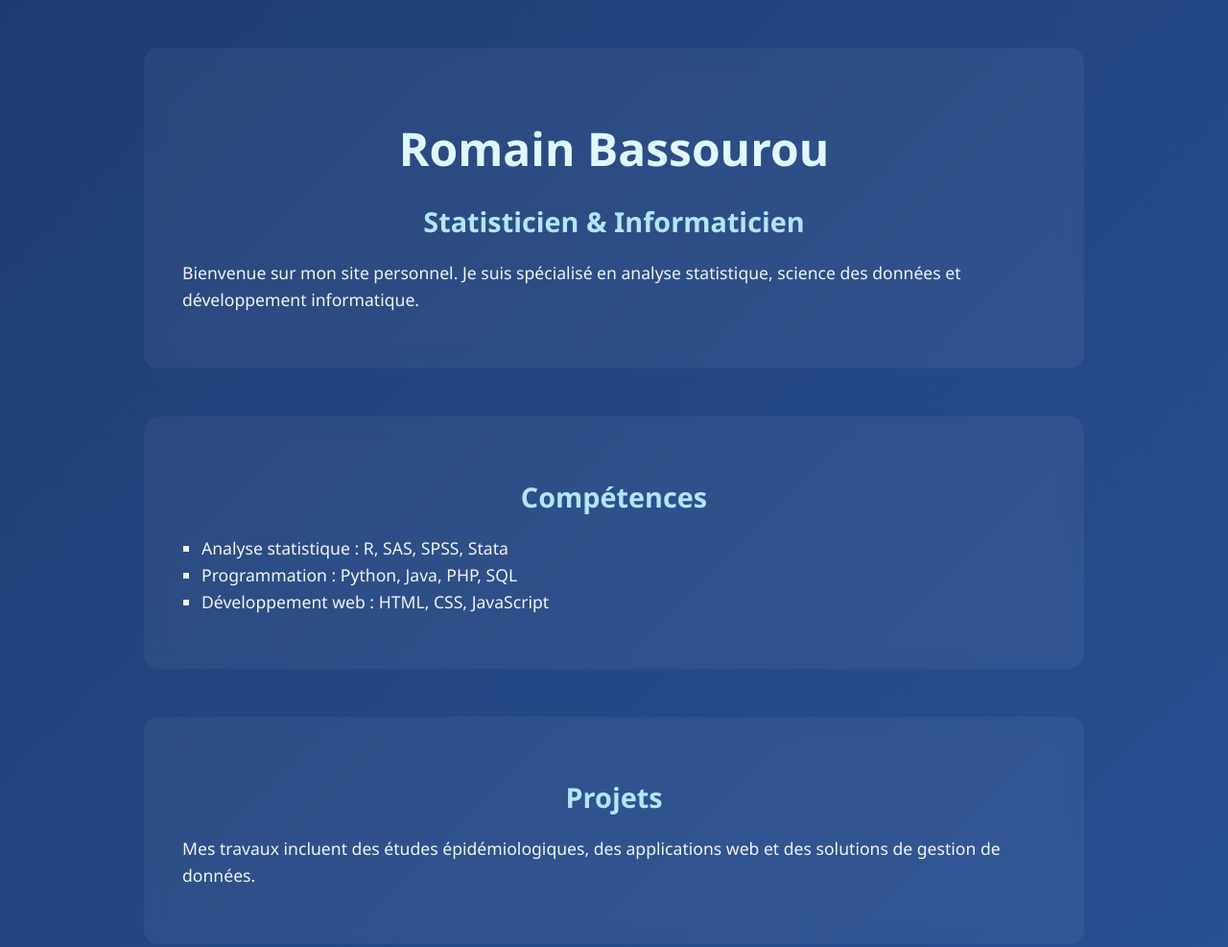
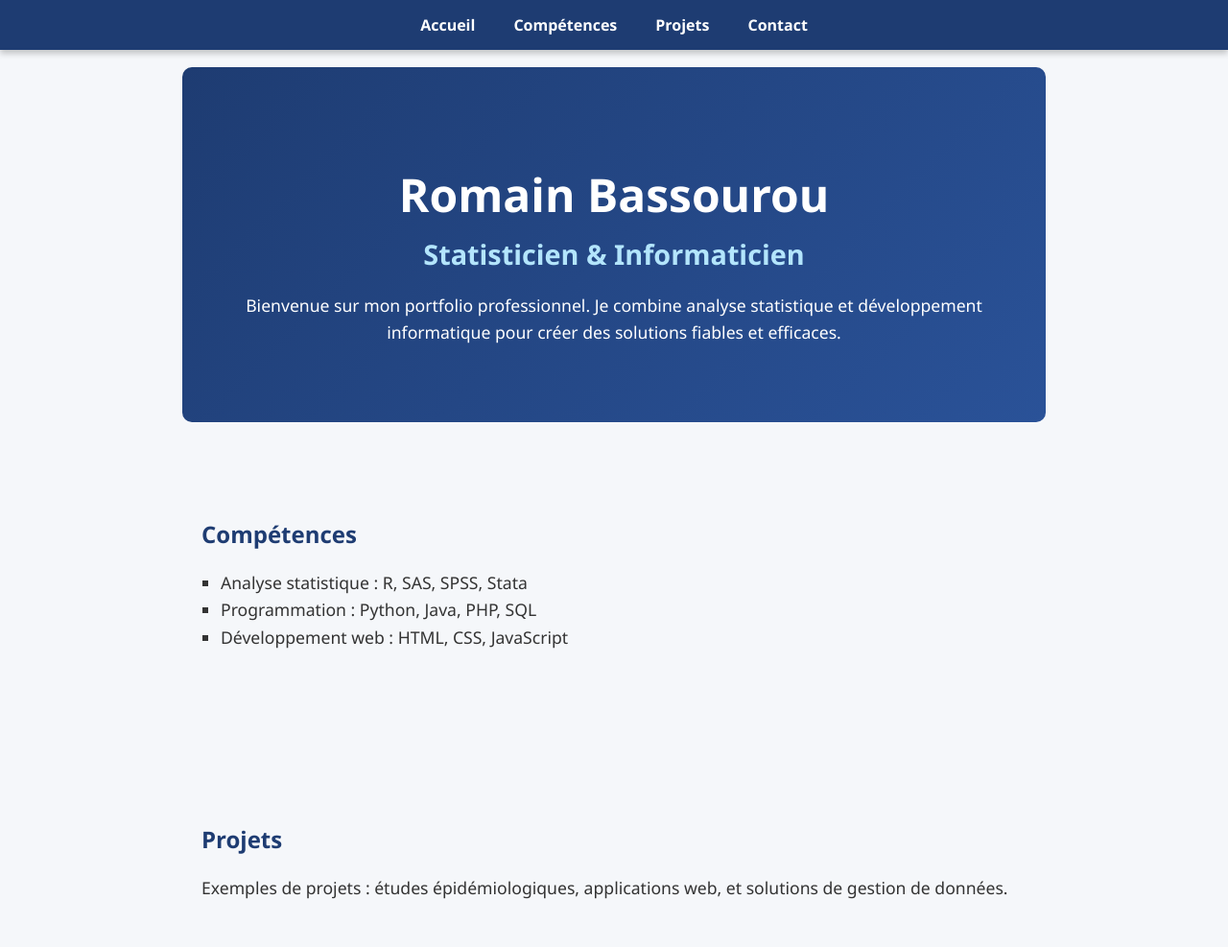
Before and after one commit to romainbassourou/romainbassourou.github.io, a plain HTML site: page index.html in a window 1280 px wide. Shown: the top 987 px of the page at 96% size. Drawn offline with Linux system fonts and the light colour scheme.

Commit message:
Add files via upload

```diff
--- a/index.html
+++ b/index.html
@@ -3,50 +3,52 @@
 <head>
   <meta charset="UTF-8">
   <meta name="viewport" content="width=device-width, initial-scale=1.0">
-  <title>Romain Bassourou - Statisticien & Informaticien</title>
-  <!-- CSS -->
+  <title>Romain Bassourou - Portfolio</title>
   <style>
-    /* Dégradé bleu en fond */
-    body {
-      margin: 0;
-      font-family: 'Segoe UI', Tahoma, Geneva, Verdana, sans-serif;
-      background: linear-gradient(135deg, #1e3c72, #2a5298);
-      color: #f4f4f4;
-      scroll-behavior: smooth;
+    /* RESET & BASE */
+    * { margin:0; padding:0; box-sizing:border-box; }
+    body { font-family: 'Segoe UI', Tahoma, Geneva, Verdana, sans-serif; scroll-behavior: smooth; background: #f5f7fa; color: #333; }
+
+    /* MENU FIXE */
+    nav {
+      position: fixed;
+      top: 0; left: 0; width: 100%;
+      background: #1e3c72; /* bleu foncé */
+      display: flex;
+      justify-content: center;
+      padding: 15px 0;
+      z-index: 1000;
+      box-shadow: 0 4px 6px rgba(0,0,0,0.2);
     }
+    nav a {
+      color: #fff;
+      text-decoration: none;
+      margin: 0 20px;
+      font-weight: bold;
+      transition: color 0.3s;
+    }
+    nav a:hover { color: #00bfff; }
 
-    .container {
+    /* SECTIONS */
+    section {
+      padding: 100px 20px 80px;
       max-width: 900px;
-      margin: auto;
-      background: rgba(255, 255, 255, 0.05);
-      padding: 40px;
-      border-radius: 15px;
-      margin-top: 50px;
-      backdrop-filter: blur(10px);
+      margin: 0 auto;
     }
+    #home { background: linear-gradient(135deg, #1e3c72, #2a5298); color: #fff; text-align: center; border-radius: 10px; margin-top: 70px; }
+    #home h1 { font-size: 3em; margin-bottom: 10px; }
+    #home h2 { font-size: 1.8em; color: #b3e5fc; }
 
-    h1, h2 {
-      text-align: center;
-      margin-bottom: 20px;
-    }
-
-    h1 { font-size: 3em; color: #e0f7ff; }
-    h2 { font-size: 1.8em; color: #b3e5fc; }
-
-    p, li {
-      font-size: 1.1em;
-      line-height: 1.6;
-    }
-
+    section h2 { margin-bottom: 20px; color: #1e3c72; }
+    section p, section li { font-size: 1.1em; line-height: 1.6; }
     ul { list-style-type: square; padding-left: 20px; }
 
-    /* Bouton retour en haut */
+    /* BOUTON RETOUR EN HAUT */
     #topBtn {
       display: none;
       position: fixed;
       bottom: 30px;
       right: 30px;
-      z-index: 99;
       font-size: 18px;
       border: none;
       outline: none;
@@ -58,61 +60,61 @@
       box-shadow: 0 4px 6px rgba(0,0,0,0.3);
       transition: 0.3s;
     }
-
     #topBtn:hover { background-color: #009acd; }
 
-    /* Animation fade-in sections */
-    .fade-in {
-      opacity: 0;
-      transform: translateY(20px);
-      transition: all 1s ease;
-    }
+    /* FADE-IN */
+    .fade-in { opacity: 0; transform: translateY(20px); transition: all 1s ease; }
+    .fade-in.visible { opacity: 1; transform: translateY(0); }
 
-    .fade-in.visible {
-      opacity: 1;
-      transform: translateY(0);
-    }
-
-    /* Liens */
-    a { color: #00e5ff; text-decoration: none; }
+    /* LIENS */
+    a { color: #1e3c72; text-decoration: none; }
     a:hover { text-decoration: underline; }
 
   </style>
 </head>
 <body>
 
-  <div class="container fade-in">
+  <!-- MENU -->
+  <nav>
+    <a href="#home">Accueil</a>
+    <a href="#skills">Compétences</a>
+    <a href="#projects">Projets</a>
+    <a href="#contact">Contact</a>
+  </nav>
+
+  <!-- SECTIONS -->
+  <section id="home" class="fade-in">
     <h1>Romain Bassourou</h1>
     <h2>Statisticien & Informaticien</h2>
-    <p>Bienvenue sur mon site personnel. Je suis spécialisé en analyse statistique, science des données et développement informatique.</p>
-  </div>
+    <p>Bienvenue sur mon portfolio professionnel. Je combine analyse statistique et développement informatique pour créer des solutions fiables et efficaces.</p>
+  </section>
 
-  <div class="container fade-in">
+  <section id="skills" class="fade-in">
     <h2>Compétences</h2>
     <ul>
       <li>Analyse statistique : R, SAS, SPSS, Stata</li>
       <li>Programmation : Python, Java, PHP, SQL</li>
       <li>Développement web : HTML, CSS, JavaScript</li>
     </ul>
-  </div>
+  </section>
 
-  <div class="container fade-in">
+  <section id="projects" class="fade-in">
     <h2>Projets</h2>
-    <p>Mes travaux incluent des études épidémiologiques, des applications web et des solutions de gestion de données.</p>
-  </div>
+    <p>Exemples de projets : études épidémiologiques, applications web, et solutions de gestion de données.</p>
+  </section>
 
-  <div class="container fade-in">
+  <section id="contact" class="fade-in">
     <h2>Contact</h2>
     <p>Email : <a href="mailto:tonemail@example.com">tonemail@example.com</a></p>
     <p>LinkedIn : <a href="#">Mon profil</a></p>
-  </div>
+  </section>
 
-  <!-- Bouton retour en haut -->
+  <!-- BOUTON RETOUR EN HAUT -->
   <button onclick="topFunction()" id="topBtn" title="Retour en haut">↑</button>
 
   <!-- JS -->
   <script>
-    // Bouton retour en haut
+    // BOUTON RETOUR EN HAUT
     const topBtn = document.getElementById("topBtn");
     window.onscroll = function() {
       if (document.body.scrollTop > 300 || document.documentElement.scrollTop > 300) {
@@ -121,27 +123,20 @@
         topBtn.style.display = "none";
       }
     };
-    function topFunction() {
-      window.scrollTo({top: 0, behavior: 'smooth'});
-    }
+    function topFunction() { window.scrollTo({top: 0, behavior: 'smooth'}); }
 
-    // Animation fade-in au scroll
+    // FADE-IN AU SCROLL
     const faders = document.querySelectorAll('.fade-in');
-    const appearOptions = {
-      threshold: 0.2
-    };
-    const appearOnScroll = new IntersectionObserver(function(entries, appearOnScroll){
+    const appearOptions = { threshold: 0.2 };
+    const appearOnScroll = new IntersectionObserver(function(entries, observer){
       entries.forEach(entry => {
         if(entry.isIntersecting){
           entry.target.classList.add('visible');
-          appearOnScroll.unobserve(entry.target);
+          observer.unobserve(entry.target);
         }
       });
     }, appearOptions);
-
-    faders.forEach(fader => {
-      appearOnScroll.observe(fader);
-    });
+    faders.forEach(fader => appearOnScroll.observe(fader));
   </script>
 
 </body>
```
